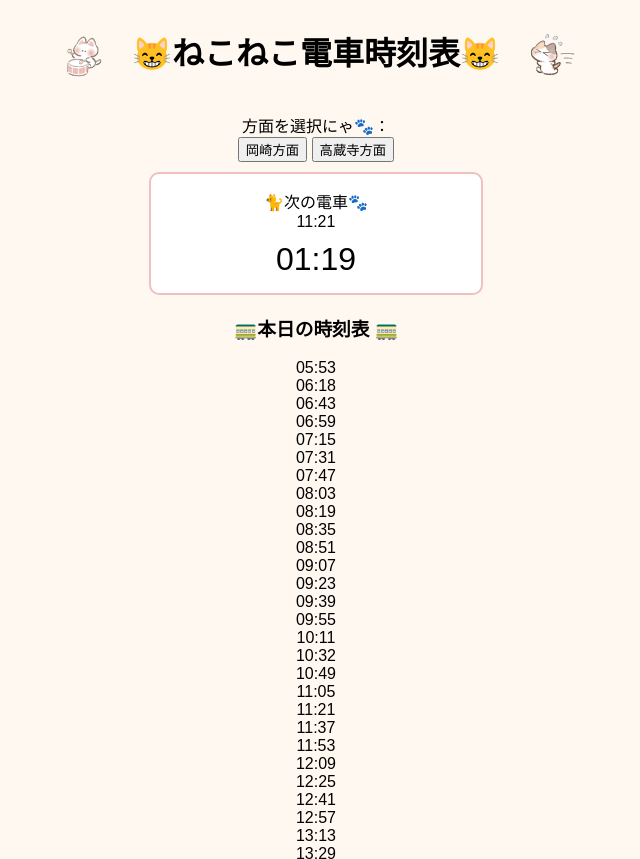
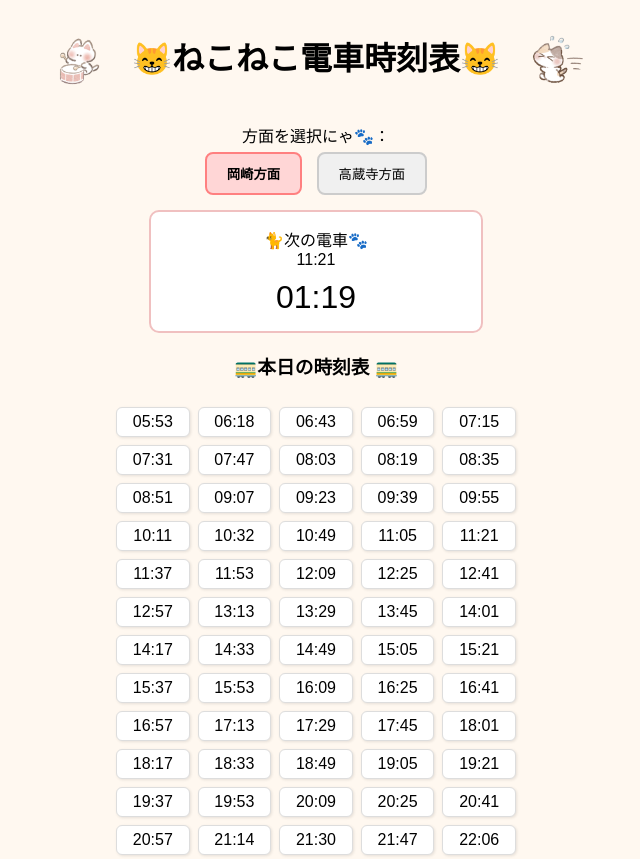
Before and after one commit to saeka-yoshikai/saeka_yoshikai.fnd38, a plain HTML site: page index.html in a window 1280 px wide. Shown: the top 859 px of the page, without its empty margins (324-964 px from the left). Drawn offline with Linux system fonts and the light colour scheme.

Commit message:
Update styles.css

```diff
--- a/styles.css
+++ b/styles.css
@@ -7,11 +7,28 @@ body {
 }
 
 .cat-face img {
-  width: 70px;
+  width: 80px;
   height: auto;
   vertical-align: middle;
   margin: 0 5px;
 }
+
+.direction-btn {
+  padding: 10px 20px;
+  margin: 5px;
+  border: 2px solid #ccc;
+  background-color: #f0f0f0;
+  cursor: pointer;
+  border-radius: 8px;
+}
+
+.direction-btn.active {
+  background-color: #ffd6d6;
+  color: #000;
+  border: 2px solid #ff8080;
+  font-weight: bold;
+}
+
 
 .countdown-card {
   border: 2px solid #f0c0c0;
@@ -31,3 +48,36 @@ body {
   font-size: 2em;
   margin-top: 10px;
 }
+
+#timeTableList {
+  display: grid;
+  grid-template-columns: repeat(auto-fill, minmax(70px, 1fr));
+  gap: 8px;
+  max-width: 400px;
+  margin: 0 auto;
+  padding: 10px;
+}
+
+.time-item {
+  background-color: #fff;
+  border: 1px solid #ddd;
+  border-radius: 6px;
+  padding: 5px;
+  font-size: 1em;
+  text-align: center;
+  box-shadow: 1px 1px 3px rgba(0,0,0,0.1);
+}
+
+.alert {
+  color: #d80000;
+  font-weight: bold;
+  font-size: 1.3em;
+  margin-top: 10px;
+}
+
+.alert-cat {
+  display: block;
+  margin: 5px auto 0 auto;
+  max-width: 150px;
+  height: auto;
+}
```
